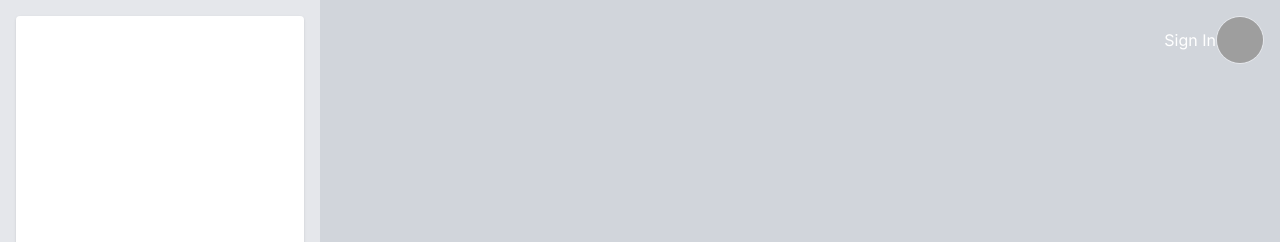
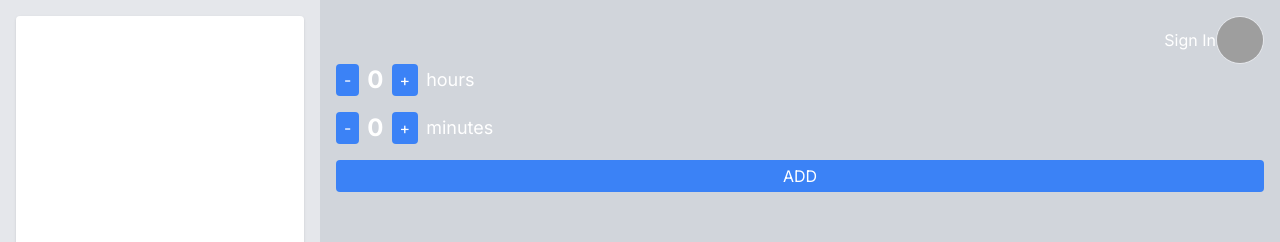
Before and after one commit to alan-chuan/timefull, a Next.js app: page / in a window 1280 px wide. Shown: the top 242 px of the page. Built offline with nearby package versions, Linux system fonts and the light colour scheme; no server answers; grey boxes are pictures that could not be loaded.

Commit message:
add basic TimeAdder component

```diff
--- a/components/Dashboard.js
+++ b/components/Dashboard.js
@@ -1,11 +1,39 @@
 "use client";
-
+import { useEffect, useState } from "react";
+import DailyTimer from "./DailyTimer";
+import { useSession } from "next-auth/react";
+import TimeAdder from "./TimeAdder";
 import Topbar from "./Topbar";
 
-const Dashboard = () => {
+const Dashboard = ({ selectedDay }) => {
+  const { data: session, status } = useSession();
+  const [target, setTarget] = useState("DailyTimer");
+  const [secondsToAdd, setSecondsToAdd] = useState(0);
+  const [secondsRemaining, setSecondsRemaining] = useState();
+  const [buckets, setBuckets] = useState([]);
+
+  const handleAdd = () => {
+    if (target == "DailyTimer") {
+      setSecondsRemaining(secondsRemaining + secondsToAdd);
+    }
+  };
+
+  const handleReduce = () => {
+    setSecondsRemaining(secondsRemaining - 1);
+  };
+
   return (
     <div className="flex-3 w-3/4 bg-gray-300 p-4">
       <Topbar />
+      <TimeAdder setSecondsToAdd={setSecondsToAdd} handleAdd={handleAdd} />
+      <DailyTimer
+        selectedDay={selectedDay}
+        secondsRemaining={secondsRemaining}
+        setSecondsRemaining={setSecondsRemaining}
+        secondsToAdd={secondsToAdd}
+        handleReduce={handleReduce}
+        target={target}
+      />
     </div>
   );
 };
--- /dev/null
+++ b/components/TimeAdder.js
@@ -0,0 +1,80 @@
+"use client";
+import { useEffect } from "react";
+import React, { useState } from "react";
+
+function TimeAdder({ setSecondsToAdd, handleAdd }) {
+  const hourOptions = [0, 1, 2, 3, 4, 5];
+  const minuteOptions = [0, 5, 10, 15, 30];
+  const [hourIndex, setHourIndex] = useState(0);
+  const [minuteIndex, setMinuteIndex] = useState(0);
+
+  useEffect(() => {
+    let secondsToAdd =
+      hourOptions[hourIndex] * 60 * 60 + minuteOptions[minuteIndex] * 60;
+    setSecondsToAdd(secondsToAdd);
+  }, [hourIndex, minuteIndex]);
+
+  const incrementHour = () => {
+    setHourIndex((hourIndex + 1) % hourOptions.length);
+    console.log(hourIndex);
+  };
+
+  const decrementHour = () => {
+    setHourIndex((hourIndex - 1 + hourOptions.length) % hourOptions.length);
+  };
+
+  const incrementMinute = () => {
+    setMinuteIndex((minuteIndex + 1) % minuteOptions.length);
+  };
+
+  const decrementMinute = () => {
+    setMinuteIndex(
+      (minuteIndex - 1 + minuteOptions.length) % minuteOptions.length
+    );
+  };
+
+  return (
+    <div className="flex flex-col space-y-4">
+      <div className="flex items-center space-x-2">
+        <button
+          onClick={decrementHour}
+          className="px-2 py-1 rounded bg-blue-500 text-white"
+        >
+          -
+        </button>
+        <span className="text-2xl font-bold">{hourOptions[hourIndex]}</span>
+        <button
+          onClick={incrementHour}
+          className="px-2 py-1 rounded bg-blue-500 text-white"
+        >
+          +
+        </button>
+        <span className="text-lg">hours</span>
+      </div>
+      <div className="flex items-center space-x-2">
+        <button
+          onClick={decrementMinute}
+          className="px-2 py-1 rounded bg-blue-500 text-white"
+        >
+          -
+        </button>
+        <span className="text-2xl font-bold">{minuteOptions[minuteIndex]}</span>
+        <button
+          onClick={incrementMinute}
+          className="px-2 py-1 rounded bg-blue-500 text-white"
+        >
+          +
+        </button>
+        <span className="text-lg">minutes</span>
+      </div>
+      <button
+        onClick={handleAdd}
+        className="px-2 py-1 rounded bg-blue-500 text-white"
+      >
+        ADD
+      </button>
+    </div>
+  );
+}
+
+export default TimeAdder;
```
